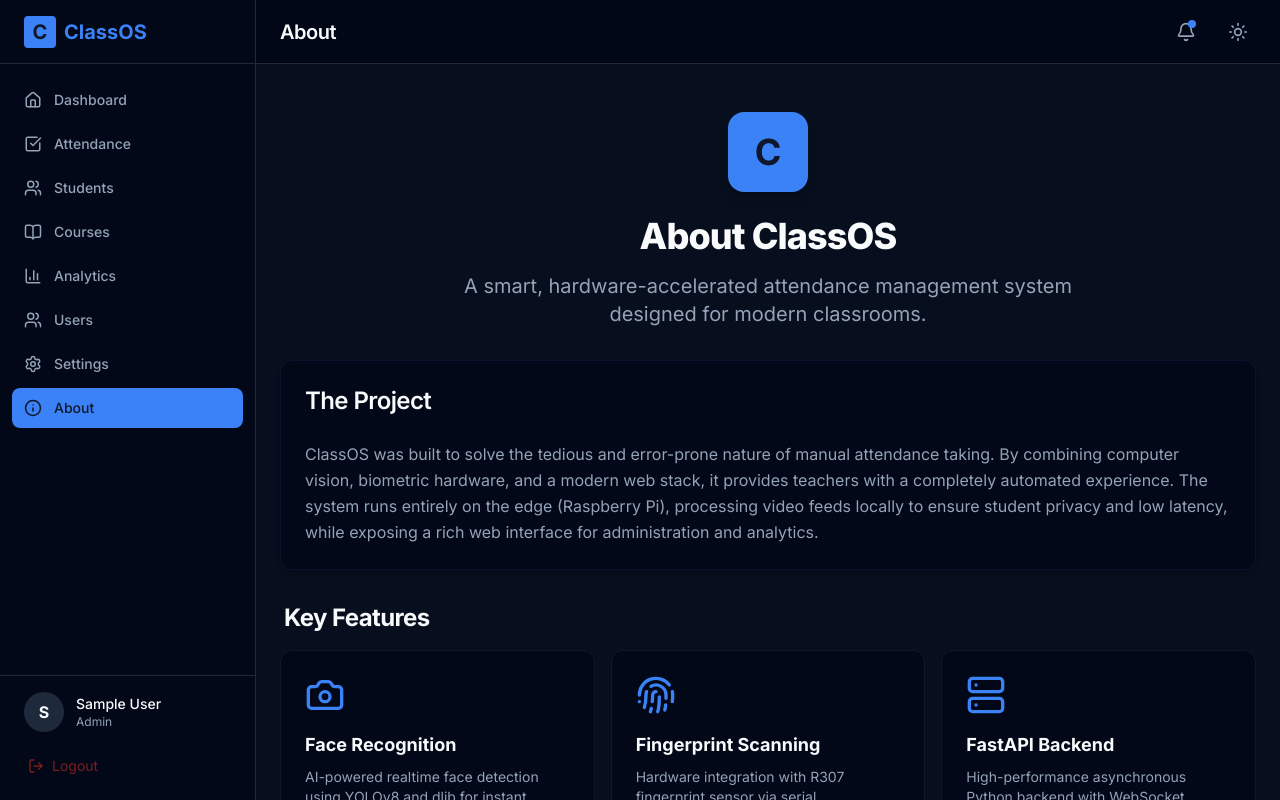
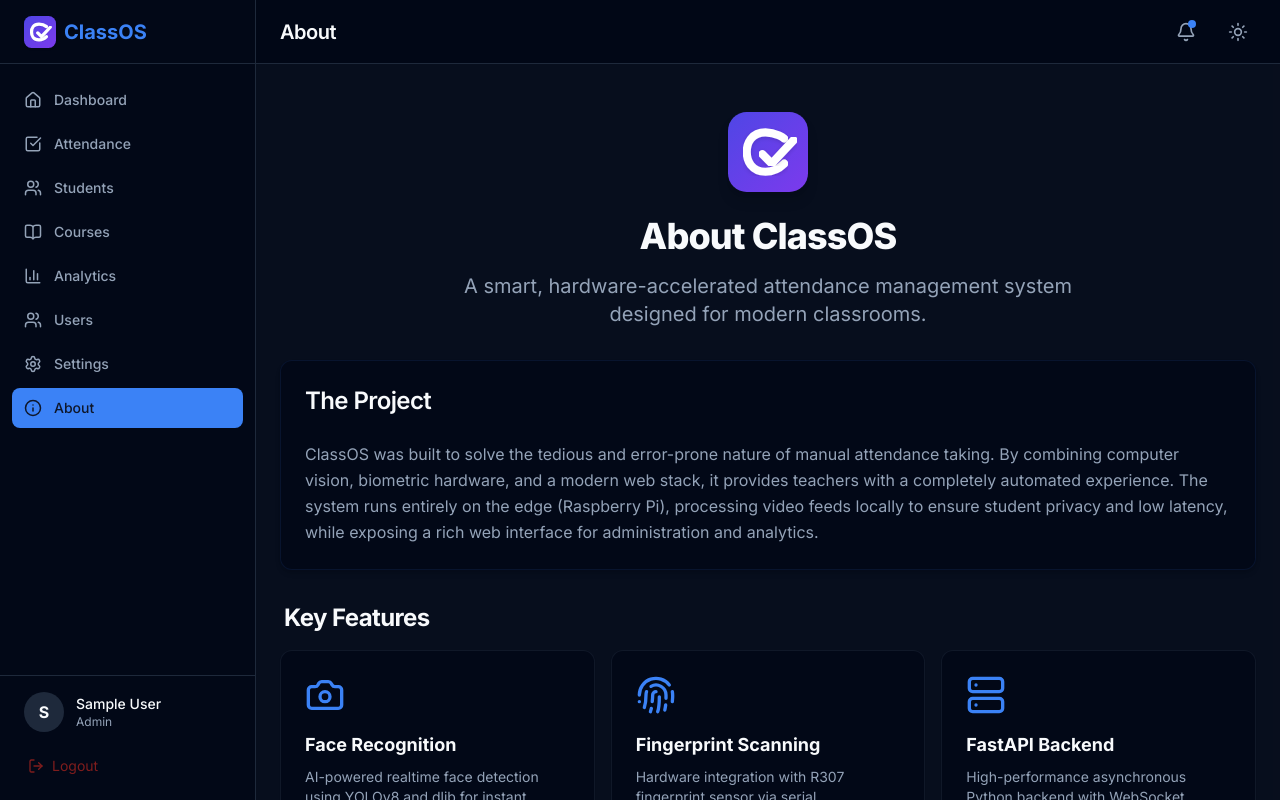
Before and after one commit to AbirHasanArko/ClassOS, a React (Vite) app in the folder frontend/: page /about in a window 1280 px wide. Built offline with nearby package versions, Linux system fonts and the light colour scheme; sample sign-in values are in the browser's storage.

Commit message:
feat: design and implement custom SVG logo for ClassOS, replacing text placeholders and favicon

```diff
--- a/frontend/index.html
+++ b/frontend/index.html
@@ -2,7 +2,7 @@
 <html lang="en">
   <head>
     <meta charset="UTF-8" />
-    <link rel="icon" type="image/svg+xml" href="/vite.svg" />
+    <link rel="icon" type="image/svg+xml" href="/logo.svg" />
     <meta name="viewport" content="width=device-width, initial-scale=1.0" />
     <meta name="description" content="ClassOS — AI-Powered Classroom Attendance System using face recognition and fingerprint verification on Raspberry Pi 5" />
     <link rel="preconnect" href="https://fonts.googleapis.com" />
--- a/frontend/src/components/layout/Sidebar.jsx
+++ b/frontend/src/components/layout/Sidebar.jsx
@@ -34,9 +34,7 @@
     >
       <div className="h-16 flex items-center justify-between px-6 border-b">
         <div className="flex items-center gap-2 text-primary font-bold text-xl">
-          <div className="w-8 h-8 rounded bg-primary text-primary-foreground flex items-center justify-center">
-            C
-          </div>
+          <img src="/logo.svg" alt="ClassOS Logo" className="w-8 h-8 rounded drop-shadow-sm" />
           <span>ClassOS</span>
         </div>
         <button className="md:hidden p-2 text-muted-foreground hover:bg-accent rounded-md" onClick={onClose}>
--- a/frontend/src/pages/AboutPage.jsx
+++ b/frontend/src/pages/AboutPage.jsx
@@ -69,9 +69,7 @@
     <div className="space-y-8 max-w-5xl mx-auto pb-10">
       {/* Header Section */}
       <div className="text-center space-y-4 pt-6">
-        <div className="inline-flex items-center justify-center w-20 h-20 rounded-2xl bg-primary text-primary-foreground text-4xl font-bold mb-2 shadow-lg">
-          C
-        </div>
+        <img src="/logo.svg" alt="ClassOS Logo" className="inline-block w-20 h-20 rounded-2xl shadow-lg mb-2" />
         <h1 className="text-4xl font-extrabold tracking-tight">About ClassOS</h1>
         <p className="text-xl text-muted-foreground max-w-2xl mx-auto">
           A smart, hardware-accelerated attendance management system designed for modern classrooms.
```
Also changed, not shown: frontend/public/logo.svg (added).
